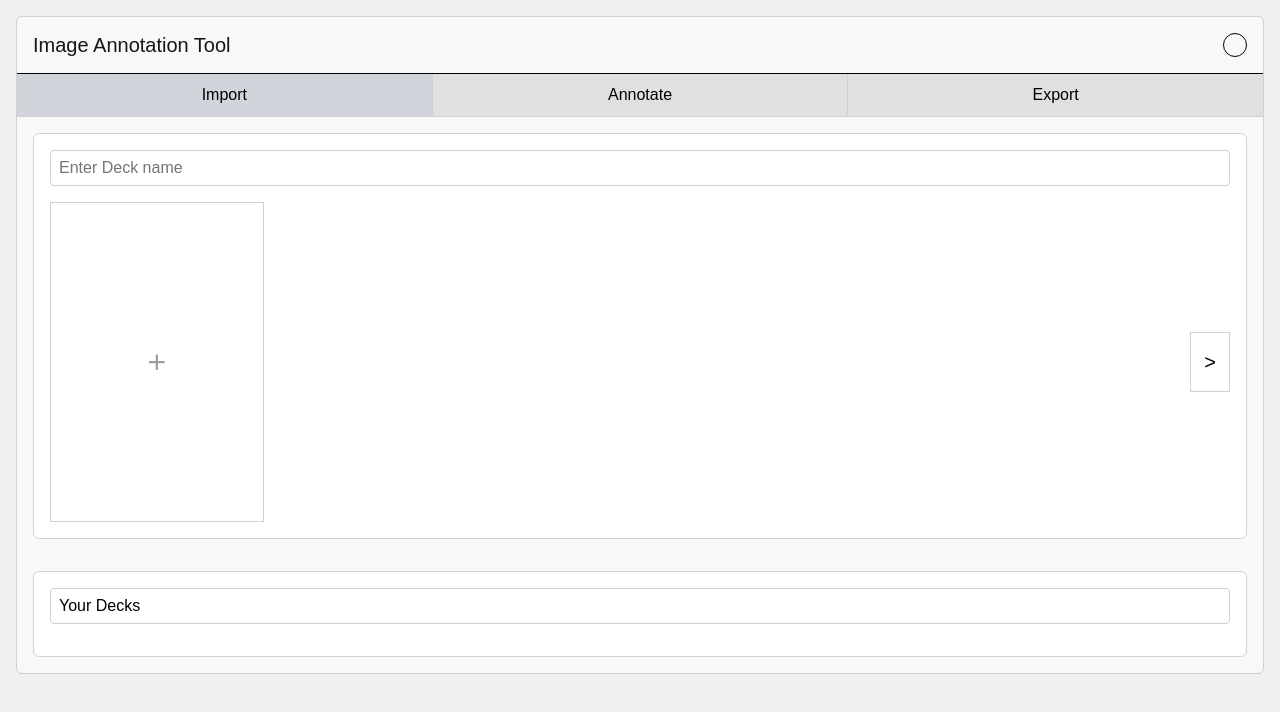
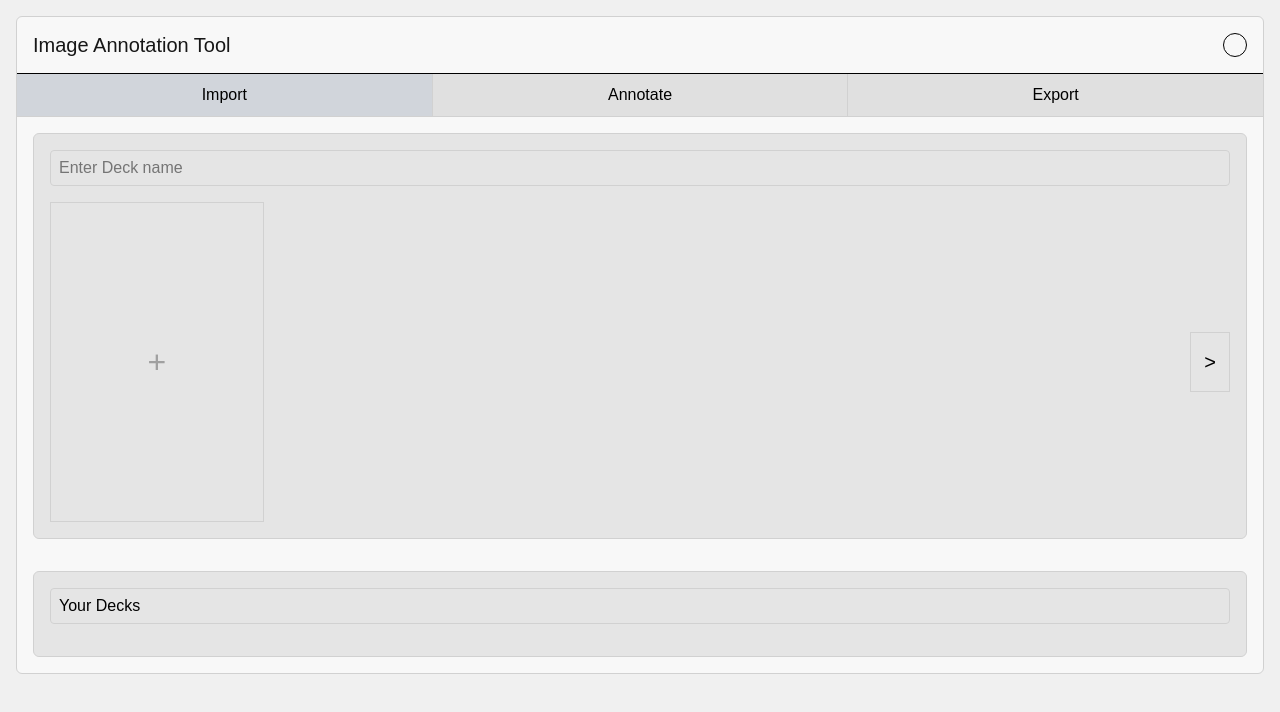
Before and after one commit to ZaynUH/annotation-tool, a Next.js app: page /upload in a window 1280 px wide. Shown: the top 712 px of the page. Built offline with nearby package versions, Linux system fonts and the light colour scheme.

Commit message:
css update upload page

```diff
--- a/styles/UploadPage.module.css
+++ b/styles/UploadPage.module.css
@@ -66,15 +66,16 @@
   background-color: #d1d5db;
 }
 
-/* === Import section === */
+/* === Sections (Import & Decks) === */
 .importSection {
   margin: 1rem;
   padding: 1rem;
   border: 1px solid #d1d1d1;
   border-radius: 6px;
-  background-color: #fff;
+  background-color: #e5e5e5;
 }
 
+/* === Input fields === */
 .deckInput {
   width: 100%;
   padding: 0.5rem;
@@ -82,8 +83,10 @@
   border-radius: 4px;
   font-size: 1rem;
   outline: none;
+  background-color: #e5e5e5;
 }
 
+/* === Grid layout === */
 .gridContainer {
   display: flex;
   align-items: center;
@@ -101,7 +104,7 @@
   width: 100%;
   aspect-ratio: 2/3;
   border: 1px solid #d1d1d1;
-  background-color: #fff;
+  background-color: #e5e5e5;
   display: flex;
   align-items: center;
   justify-content: center;
@@ -136,7 +139,7 @@
   width: 2.5rem;
   aspect-ratio: 2/3;
   border: 1px solid #d1d1d1;
-  background-color: #fff;
+  background-color: #e5e5e5;
   display: flex;
   align-items: center;
   justify-content: center;
@@ -170,7 +173,7 @@
   border: 1px solid #d1d1d1;
   border-radius: 4px;
   padding: 0.25rem;
-  background-color: #f0f0f0;
+  background-color: #e5e5e5;
   text-align: left;
 }
 
@@ -179,13 +182,16 @@
   gap: 0.5rem;
   margin-top: 0.25rem;
   overflow: hidden;
+  padding: 0.5rem;
+  border: 1px solid #d1d1d1;
+  background-color: #e5e5e5;
 }
 
 .deckImg {
   width: 60px;
   aspect-ratio: 2/3;
   border: 1px solid #d1d1d1;
-  background: white;
+  background: #fff;
   display: flex;
   align-items: center;
   justify-content: center;
```
